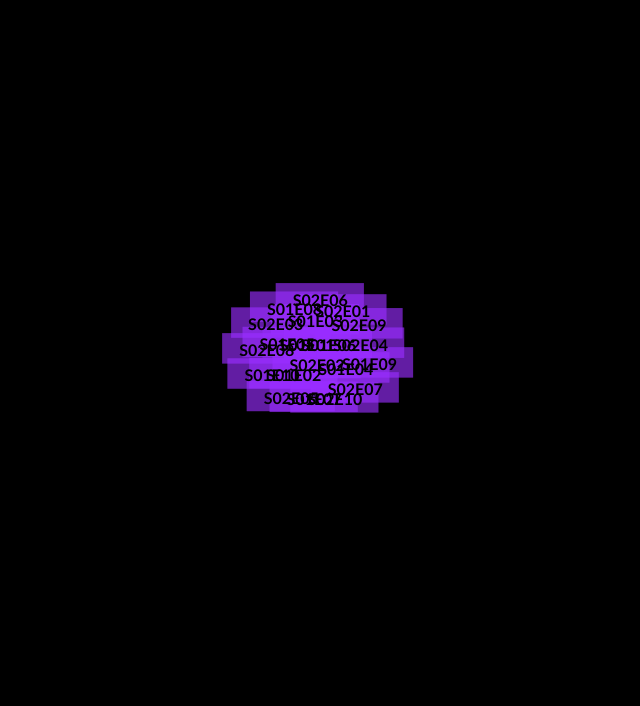
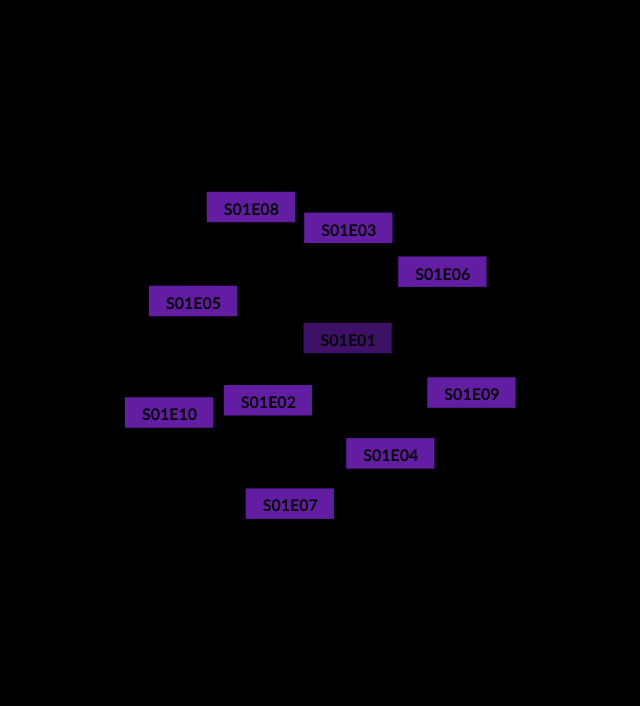
Before and after one commit to Rafatcb/VisualizacaoTexto, a plain HTML site: page index.html in a window 1280 px wide. Shown: the part 5-711 px from the top of the page, without its empty margins (330-970 px from the left). Drawn offline with nearby package versions, Linux system fonts and the light colour scheme.

Commit message:
Correção do data.json e da visualização

```diff
--- a/data.json
+++ b/data.json
@@ -49,243 +49,53 @@
             "id": "9",
             "text": "S01E10",
             "group": 0
-        },
-        {
-            "id": "10",
-            "text": "S02E01",
-            "group": 0
-        },
-        {
-            "id": "11",
-            "text": "S02E02",
-            "group": 0
-        },
-        {
-            "id": "12",
-            "text": "S02E03",
-            "group": 0
-        },
-        {
-            "id": "13",
-            "text": "S02E04",
-            "group": 0
-        },
-        {
-            "id": "14",
-            "text": "S02E05",
-            "group": 0
-        },
-        {
-            "id": "15",
-            "text": "S02E06",
-            "group": 0
-        },
-        {
-            "id": "16",
-            "text": "S02E07",
-            "group": 0
-        },
-        {
-            "id": "17",
-            "text": "S02E08",
-            "group": 0
-        },
-        {
-            "id": "18",
-            "text": "S02E09",
-            "group": 0
-        },
-        {
-            "id": "19",
-            "text": "S02E10",
-            "group": 0
         }
     ],
     "links": [
         {
             "source": "0",
             "target": "5",
-            "value": 0.001687457841328121
-        },
-        {
-            "source": "0",
-            "target": "11",
-            "value": 0.0012932703734234404
+            "value": 0.0012970168612191958
         },
         {
             "source": "1",
             "target": "5",
-            "value": 0.001687457841328121
-        },
-        {
-            "source": "1",
-            "target": "11",
-            "value": 0.0012932703734234404
+            "value": 0.0012970168612191958
         },
         {
             "source": "2",
             "target": "5",
-            "value": 0.001687457841328121
-        },
-        {
-            "source": "2",
-            "target": "11",
-            "value": 0.0012932703734234404
+            "value": 0.0012970168612191958
         },
         {
             "source": "3",
             "target": "5",
-            "value": 0.001687457841328121
-        },
-        {
-            "source": "3",
-            "target": "11",
-            "value": 0.0012932703734234404
+            "value": 0.0012970168612191958
         },
         {
             "source": "4",
             "target": "5",
-            "value": 0.001687457841328121
-        },
-        {
-            "source": "4",
-            "target": "11",
-            "value": 0.0012932703734234404
+            "value": 0.0012970168612191958
         },
         {
             "source": "5",
             "target": "6",
-            "value": 0.001687457841328121
+            "value": 0.0012970168612191958
         },
         {
             "source": "5",
             "target": "7",
-            "value": 0.001687457841328121
+            "value": 0.0012970168612191958
         },
         {
             "source": "5",
             "target": "8",
-            "value": 0.001687457841328121
+            "value": 0.0012970168612191958
         },
         {
             "source": "5",
             "target": "9",
-            "value": 0.001687457841328121
-        },
-        {
-            "source": "5",
-            "target": "10",
-            "value": 0.001687457841328121
-        },
-        {
-            "source": "5",
-            "target": "11",
-            "value": 0.002126043796593703
-        },
-        {
-            "source": "5",
-            "target": "12",
-            "value": 0.001687457841328121
-        },
-        {
-            "source": "5",
-            "target": "13",
-            "value": 0.001687457841328121
-        },
-        {
-            "source": "5",
-            "target": "14",
-            "value": 0.001687457841328121
-        },
-        {
-            "source": "5",
-            "target": "15",
-            "value": 0.001687457841328121
-        },
-        {
-            "source": "5",
-            "target": "16",
-            "value": 0.001687457841328121
-        },
-        {
-            "source": "5",
-            "target": "17",
-            "value": 0.001687457841328121
-        },
-        {
-            "source": "5",
-            "target": "18",
-            "value": 0.001687457841328121
-        },
-        {
-            "source": "5",
-            "target": "19",
-            "value": 0.001687457841328121
-        },
-        {
-            "source": "6",
-            "target": "11",
-            "value": 0.0012932703734234404
-        },
-        {
-            "source": "7",
-            "target": "11",
-            "value": 0.0012932703734234404
-        },
-        {
-            "source": "8",
-            "target": "11",
-            "value": 0.0012932703734234404
-        },
-        {
-            "source": "9",
-            "target": "11",
-            "value": 0.0012932703734234404
-        },
-        {
-            "source": "10",
-            "target": "11",
-            "value": 0.0012932703734234404
-        },
-        {
-            "source": "11",
-            "target": "12",
-            "value": 0.0012932703734234404
-        },
-        {
-            "source": "11",
-            "target": "13",
-            "value": 0.0012932703734234404
-        },
-        {
-            "source": "11",
-            "target": "14",
-            "value": 0.0012932703734234404
-        },
-        {
-            "source": "11",
-            "target": "15",
-            "value": 0.0012932703734234404
-        },
-        {
-            "source": "11",
-            "target": "16",
-            "value": 0.0012932703734234404
-        },
-        {
-            "source": "11",
-            "target": "17",
-            "value": 0.0012932703734234404
-        },
-        {
-            "source": "11",
-            "target": "18",
-            "value": 0.0012932703734234404
-        },
-        {
-            "source": "11",
-            "target": "19",
-            "value": 0.0012932703734234404
+            "value": 0.0012970168612191958
         }
     ]
 }
--- a/index.html
+++ b/index.html
@@ -37,7 +37,7 @@
         var color = d3.scaleOrdinal(d3.schemeCategory20);
 
         var simulation = d3.forceSimulation()
-            .force("link", d3.forceLink().distance(function(d) {return (d.value)*5000;}).strength(0.1))
+            .force("link", d3.forceLink().distance(function(d) {return (d.value)*5000;}).strength(0.001))
             .force("charge", d3.forceManyBody())
             .force("center", d3.forceCenter(width / 2, height / 2));
 
```
